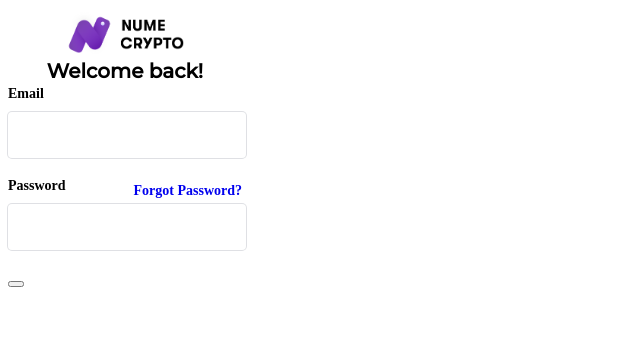
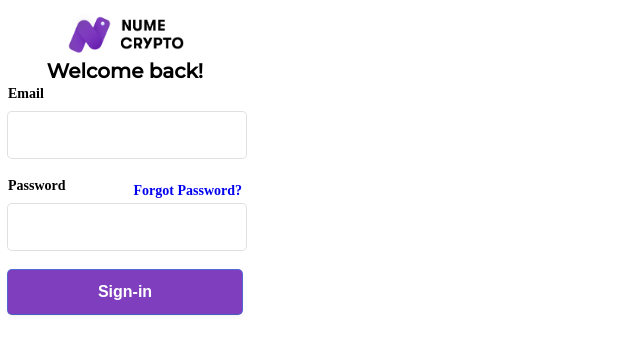
Before and after one commit to nume-crypto/Payasyougo, a website built with Parcel: page Mock Extension 2/popup.html in a window 1280 px wide. Shown: the whole page, without its empty margins (0-640 px from the left). Built offline with nearby package versions, Linux system fonts and the light colour scheme.

Commit message:
button changes

```diff
--- a/Mock Extension 2/popup.html
+++ b/Mock Extension 2/popup.html
@@ -35,7 +35,7 @@
                     <input type="password" id="password" name="password">
                   </div>
                     <div class="field padding-bottom--24-3">
-                      <button type="submit" id="submit" name="submit" value="Sign-in" onclick="handleInput()">
+                      <input type="submit" id="submit" name="submit" value="Sign-in" onclick="handleInput()">
                     </div>
                 </form>
             </div>
```
